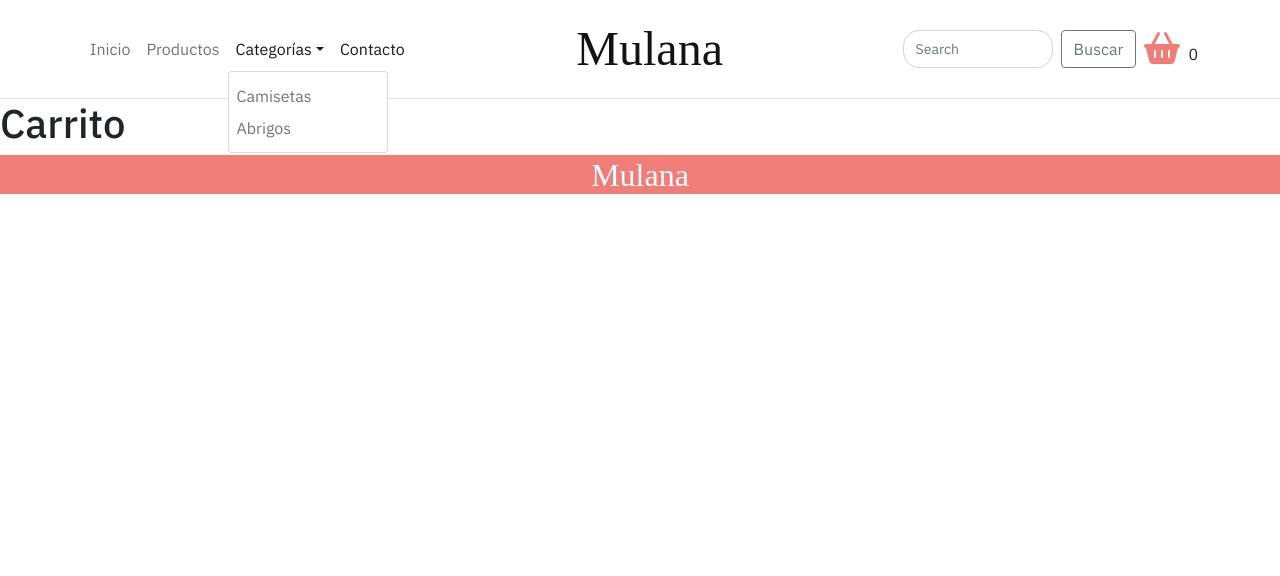
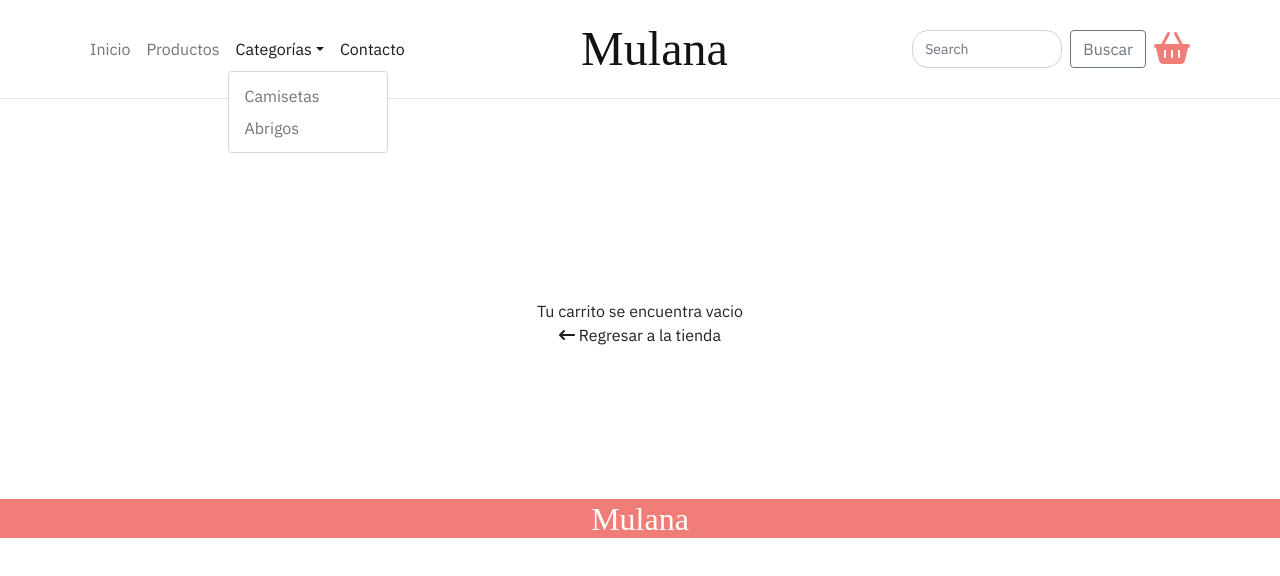
Before and after one commit to dalejandrorincon/ReactJS-coderhouse, a React (Create React App) app: page /cart in a window 1280 px wide. Both pictures are taken after a click on the button "Categorías". Shown: the top 576 px of the page. Built offline with nearby package versions, Linux system fonts and the light colour scheme; a web font is replaced by a local one.

Commit message:
C11: Desafio CartView

```diff
--- a/src/components/CartIcon/CartIcon.js
+++ b/src/components/CartIcon/CartIcon.js
@@ -7,12 +7,16 @@ import { faBasketShopping } from '@fortawesome/free-solid-svg-icons';
 import { CartContext } from "../../context/CartContext";
 
 export default function CartIcon(){
-    /* ------------- Se obtiene el valor del contexto con useContext en la const cart------------ */
+    /* ------------- Se obtiene el valor del contexto ----------- */
     const { cart } = React.useContext(CartContext);
+
+    let cartQuantity = cart.reduce((acc,item) => {
+        return acc + item.quantity
+    }, 0);
     return(
         <div>
             <NavLink to="/cart"><FontAwesomeIcon icon={faBasketShopping} size="2x" style={{ color: '#f07d78' }} /></NavLink>
-            <span className="countNumber">{cart.length}</span>
+            {cart.length > 0 && <span className="countNumber">{cartQuantity}</span>}
         </div>
     )
 }
--- a/src/components/Header/Header.js
+++ b/src/components/Header/Header.js
@@ -11,8 +11,12 @@ export default function Header() {
             <NavLink className="nav-link" to="/">Inicio</NavLink>
             <NavLink className="nav-link" to="/productos">Productos</NavLink>
             <NavDropdown title="Categorías">
-              <NavDropdown.Item href="/categoria/camisetas">Camisetas</NavDropdown.Item>
-              <NavDropdown.Item href="/categoria/abrigos">Abrigos</NavDropdown.Item>
+              <NavDropdown.Item>
+                <NavLink to="/categoria/camisetas">Camisetas</NavLink>
+              </NavDropdown.Item>
+              <NavDropdown.Item>
+                <NavLink to="/categoria/abrigos">Abrigos</NavLink>
+              </NavDropdown.Item>
             </NavDropdown>
             <NavLink className="nav-link" to="/cart">Contacto</NavLink>
           </Nav>
--- a/src/components/ItemDetailContainer/ItemDetailContainer.js
+++ b/src/components/ItemDetailContainer/ItemDetailContainer.js
@@ -1,12 +1,12 @@
-import { useEffect, useState } from "react";
+import React from "react";
 import axios from "axios"
-import { Container, Row } from "react-bootstrap";
+import { Container } from "react-bootstrap";
 import ItemDetail from "../ItemDetail/ItemDetail"
 import { useParams } from "react-router-dom";
 
 export default function ItemDetailContainer() {
   const {productId} = useParams();
-  const [item, setItem] = useState({});
+  const [item, setItem] = React.useState({});
   const getItem = () => {
     axios.get("https://api.mercadolibre.com/sites/MLA/search?q=camisetas")
       .then((response) => {
@@ -14,10 +14,9 @@ export default function ItemDetailContainer() {
       })
       .catch((err) => console.log(err))
   }
-  useEffect(() => {
+  React.useEffect(() => {
       getItem();
   }, [productId])
-  //console.log(productId)
   return (
     <Container>
         <ItemDetail item={item} />
--- a/src/components/ItemList/ItemList.js
+++ b/src/components/ItemList/ItemList.js
@@ -2,7 +2,7 @@
 import { Row } from "react-bootstrap";
 import Item from "../Item/Item";
 export default function ItemList({items}) {
-  //console.log(items)
+
   return (
     <Row className="justify-content-center">
       {items.map((item) => ( <Item product={item} key={item.id}/>))}
--- /dev/null
+++ b/src/components/itemCart/itemCart.js
@@ -0,0 +1,26 @@
+import React from "react";
+/* ------------------------ Importación de librerias ------------------------ */
+import { Image, Button } from "react-bootstrap";
+import { FontAwesomeIcon } from "@fortawesome/react-fontawesome";
+import { faCircleXmark } from '@fortawesome/free-solid-svg-icons';
+
+/* ------------------------ Importacion del contexto ------------------------ */
+import { CartContext } from "../../context/CartContext";
+
+export default function ItemCart({ item }) {
+  const { removeFromCart } = React.useContext(CartContext);
+  const totalPrice = item.quantity * item.price;
+  return (
+    <tr>
+      <td className="text-center">
+        <Button className="btn btn-danger btn-rounded" onClick={() => removeFromCart(item)}>
+          <FontAwesomeIcon icon={faCircleXmark} size="1x" />
+        </Button>
+      </td>
+      <td className="text-center"><Image src={item.thumbnail} /></td>
+      <td>{item.title}</td>
+      <td>{item.quantity}</td>
+      <td>{totalPrice} {item.currency_id}</td>
+    </tr>
+  )
+}
--- a/src/context/CartContext.js
+++ b/src/context/CartContext.js
@@ -5,22 +5,21 @@ import { toast } from 'react-toastify';
 /* -------- Creacion del contexto para ser usado en otros componentes ------- */
 const CartContext = React.createContext();
 //provider: se encarga de establecer el valor del contexto y pasar ese valor a los otros componentes
-const {Provider} = CartContext;
+const { Provider } = CartContext;
 
-const CartProvider = ({children}) => {
+const CartProvider = ({ children }) => {
   /* ----------------------- Estado inicial del carrito ----------------------- */
   const [cart, setCart] = React.useState([]);
 
   /* ---------------------------- Funcion addToCart --------------------------- */
-  const addToCart = (item , count) => {
-    //console.log(isInCart(item.id))
+  const addToCart = (item, count) => {
     /* ---------------- Valida si el producto esta en el carrito ---------------- */
-    if(isInCart(item.id)){
+    if (isInCart(item.id)) {
       console.log("cart");
       /*Se mapean los elementos del carrito, y se valida que no existan duplicados
       En caso de existir el producto, le suma una unidad a la cantidad*/
       const newCart = cart.map(cartItem => {
-        if(cartItem.id === item.id){
+        if (cartItem.id === item.id) {
           cartItem.quantity++
         }
         return cartItem;
@@ -29,13 +28,28 @@ const CartProvider = ({children}) => {
       setCart(newCart);
     }
     /* ----- Si el producto no está en el carrito, lo agrega con cantidad 1 ----- */
-    else{
-      setCart([...cart, {...item, quantity: +count}])
+    else {
+      setCart([...cart, { ...item, quantity: +count }])
     }
     /* ------------------------ Confirmacion con toastify ----------------------- */
     onAdded();
   }
-/* ---------------------------- Funcion isInCart ---------------------------- */
+  /* ------------------------- Funcion remove to Cart ------------------------- */
+  const removeFromCart = (item) => {
+    if(item.quantity == 1){
+      const newCart = cart.filter((carItem) => carItem.id !== item.id);
+      setCart(newCart)
+    }else{
+      const newCart = cart.map(cartItem => {
+        if(cartItem.id === item.id){
+            cartItem.quantity--
+        }
+        return cartItem
+      })
+      setCart(newCart);
+    }
+  }
+  /* ---------------------------- Funcion isInCart ---------------------------- */
   /* - Valida si el item recibido se encuentra en el carrito comparando el id - */
   const isInCart = (id) => {
     return cart.find(item => item.id === id)
@@ -53,17 +67,13 @@ const CartProvider = ({children}) => {
       progress: undefined,
     });
   }
-  /* ------------------------- Funcion remove to Cart ------------------------- */
-  const removeFromCart = (id) => {
-    const newCart = cart.filter((cartItem) => cartItem.id === id)
-    setCart(newCart)
-  }
   /* --------------------------- Funcion borrar todo -------------------------- */
   const deleteAll = () => {
     setCart([]);
+    console.log("Eliminar todo")
   }
-  console.log(cart)
-  return(
+  //console.log(cart)
+  return (
     <Provider value={{
       addToCart,
       removeFromCart,
@@ -76,4 +86,4 @@ const CartProvider = ({children}) => {
   )
 }
 
-export {CartContext, CartProvider}
+export { CartContext, CartProvider }
--- /dev/null
+++ b/src/styles/components/Cart.scss
@@ -0,0 +1,29 @@
+.container {
+  .delete-all{
+    color: rgb(41, 41, 41);
+  }
+  .empty-cart {
+    height: 50vh;
+    span {
+      position: relative;
+      top: 50%;
+      a{
+        color: rgb(30, 30, 30);
+      }
+    }
+  }
+}
+
+.shopping-cart {
+  tbody {
+    tr {
+      td {
+        vertical-align: middle;
+
+        img {
+          height: 100px;
+        }
+      }
+    }
+  }
+}
--- a/src/styles/style.scss
+++ b/src/styles/style.scss
@@ -5,3 +5,4 @@
 @import './components/ButtonCart.scss';
 @import './components/Item.scss';
 @import './components/Footer.scss';
+@import './components/Cart.scss';
--- a/src/views/Cart/Cart.js
+++ b/src/views/Cart/Cart.js
@@ -1,5 +1,61 @@
-export default function Cart(){
-    return(
-        <h1>Carrito</h1>
-    )
+import React from "react"
+import { Link } from "react-router-dom";
+import { Row, Col, Button, Table, Container } from "react-bootstrap"
+import { FontAwesomeIcon } from "@fortawesome/react-fontawesome";
+import { faArrowLeftLong } from '@fortawesome/free-solid-svg-icons';
+import ItemCart from "../../components/itemCart/itemCart";
+/* ------------------------ Importacion del contexto ------------------------ */
+import { CartContext } from "../../context/CartContext";
+export default function Cart() {
+
+	/* ------------- Se obtiene el valor del contexto con useContext ------------ */
+	const { cart, deleteAll } = React.useContext(CartContext);
+
+	/* ------------------ Se calcula el valor total del carrito ----------------- */
+	let cartTotal = cart.reduce((acc, item) => {
+		return acc + (item.price * item.quantity)
+	}, 0);
+	/* --------- Renderizado condicional validando el tamaño del carrito -------- */
+	return (
+		!cart.length ?
+		<Container>
+			<Row className="empty-cart text-center">
+				<Col>
+					<span>
+						Tu carrito se encuentra vacio<br/>
+						<Link to={"/productos"}><FontAwesomeIcon icon={faArrowLeftLong}/> Regresar a la tienda</Link>
+					</span>
+				</Col>
+			</Row>
+		</Container> :
+			<Container className="mt-5">
+				<h1>Carrito</h1>
+				<Row className="text-end">
+					<Col md={{ span: 4, offset: 8 }}><Button variant="link" className="delete-all" onClick={() => deleteAll()}>Eliminar todo</Button></Col>
+				</Row>
+				<Row>
+					<Col>
+						<Table striped className="mt-3 shopping-cart">
+							<tbody>
+								<tr>
+									<th></th>
+									<th></th>
+									<th>Item</th>
+									<th>Cantidad</th>
+									<th>Precio</th>
+								</tr>
+								{cart.map((item) => (<ItemCart item={item} key={item.id} />))}
+								<tr>
+									<td></td>
+									<td></td>
+									<td></td>
+									<td>Subtotal</td>
+									<td>{cartTotal} ARS</td>
+								</tr>
+							</tbody>
+						</Table>
+					</Col>
+				</Row>
+			</Container>
+	)
 }
```
